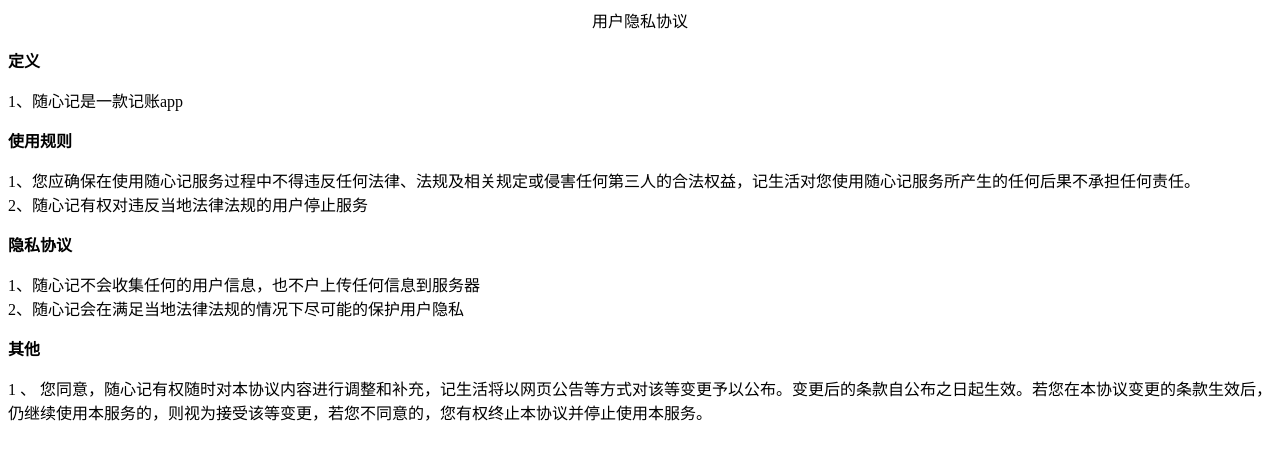
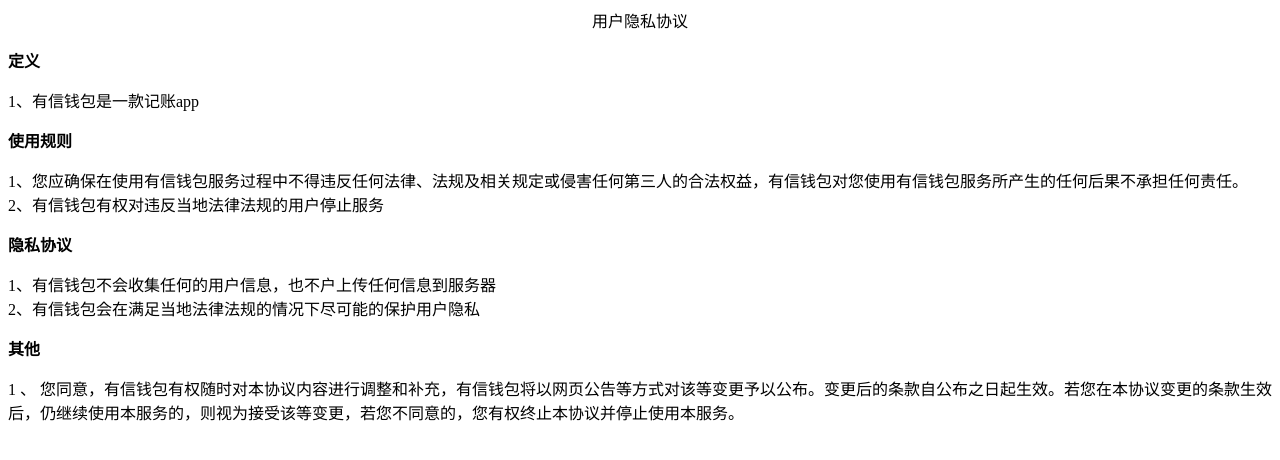
Before and after one commit to LostPengK/LearnPython, a plain HTML site: page sxj/privacy.html in a window 1280 px wide. Drawn offline with Linux system fonts and the light colour scheme.

Commit message:
Update privacy.html

```diff
--- a/sxj/privacy.html
+++ b/sxj/privacy.html
@@ -1,12 +1,12 @@
 <title>用户协议记隐私条款</title>
 <div><p style="text-align: center;">用户隐私协议</p> </div>
 <p><strong>定义</strong></p>
-<div>1、随心记是一款记账app</div>
+<div>1、有信钱包是一款记账app</div>
 <p><strong>使用规则</strong></p>
-<div>1、您应确保在使用随心记服务过程中不得违反任何法律、法规及相关规定或侵害任何第三人的合法权益，记生活对您使用随心记服务所产生的任何后果不承担任何责任。</div>
-<div>2、随心记有权对违反当地法律法规的用户停止服务</div>
+<div>1、您应确保在使用有信钱包服务过程中不得违反任何法律、法规及相关规定或侵害任何第三人的合法权益，有信钱包对您使用有信钱包服务所产生的任何后果不承担任何责任。</div>
+<div>2、有信钱包有权对违反当地法律法规的用户停止服务</div>
 <p><strong>隐私协议</strong></p>
-<div>1、随心记不会收集任何的用户信息，也不户上传任何信息到服务器</div>
-<div>2、随心记会在满足当地法律法规的情况下尽可能的保护用户隐私</div>
+<div>1、有信钱包不会收集任何的用户信息，也不户上传任何信息到服务器</div>
+<div>2、有信钱包会在满足当地法律法规的情况下尽可能的保护用户隐私</div>
 <p><strong>其他</strong></p>
-<div>1 、 您同意，随心记有权随时对本协议内容进行调整和补充，记生活将以网页公告等方式对该等变更予以公布。变更后的条款自公布之日起生效。若您在本协议变更的条款生效后，仍继续使用本服务的，则视为接受该等变更，若您不同意的，您有权终止本协议并停止使用本服务。</div>
+<div>1 、 您同意，有信钱包有权随时对本协议内容进行调整和补充，有信钱包将以网页公告等方式对该等变更予以公布。变更后的条款自公布之日起生效。若您在本协议变更的条款生效后，仍继续使用本服务的，则视为接受该等变更，若您不同意的，您有权终止本协议并停止使用本服务。</div>
```
